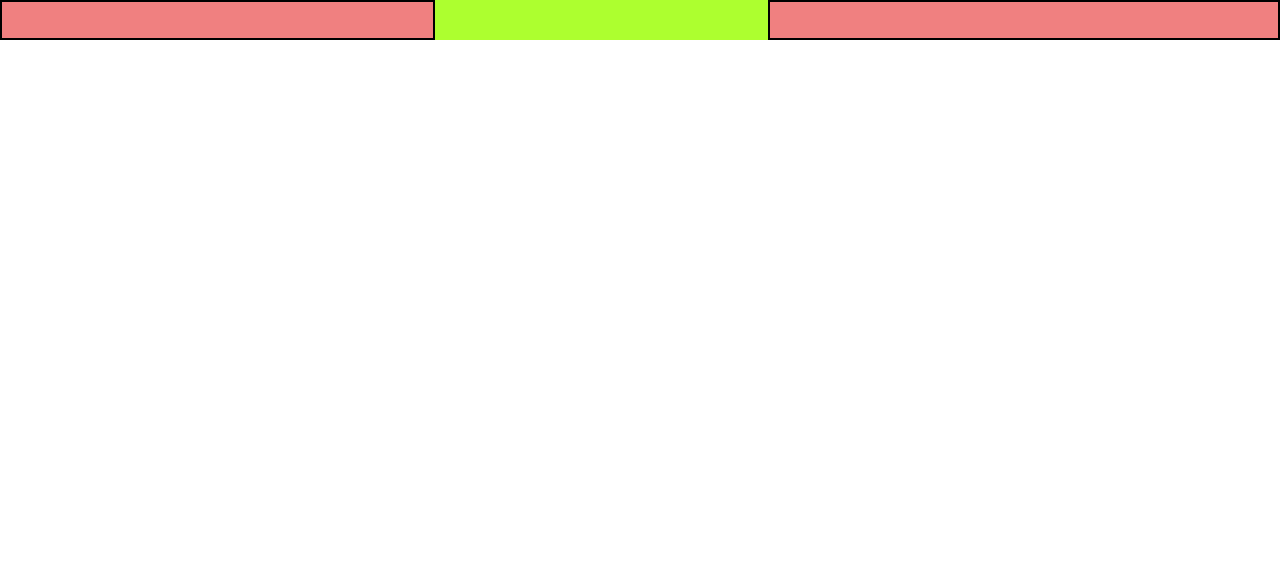
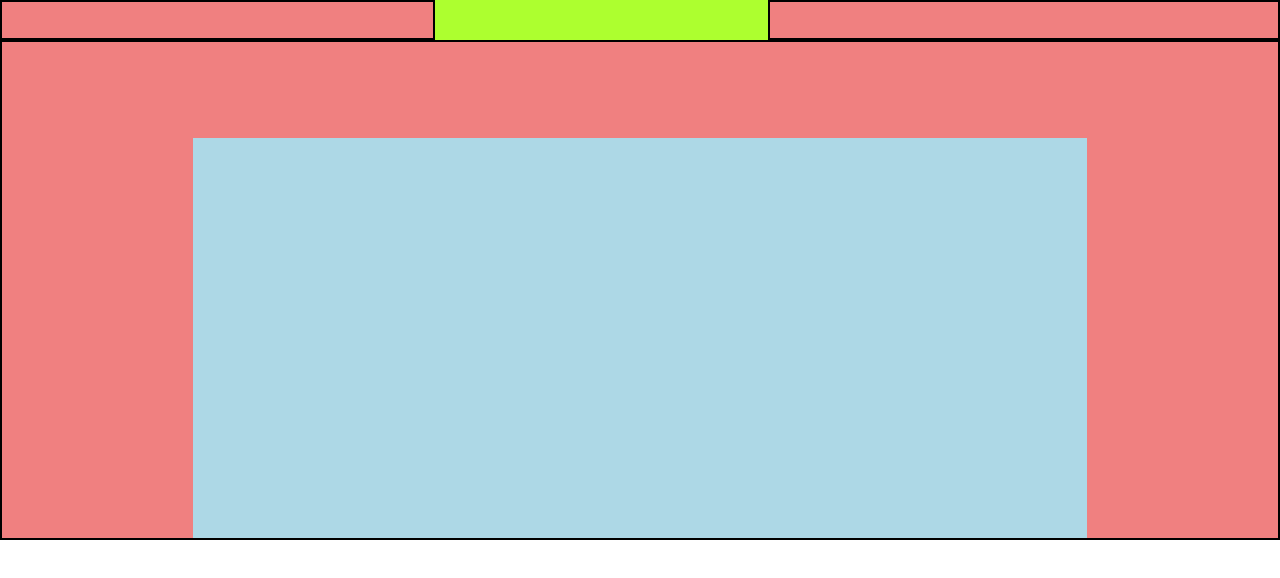
Before and after one commit to wmancaniello/htmlcss-dropbox, a plain HTML site: page index.html in a window 1280 px wide. Drawn offline with Linux system fonts and the light colour scheme.

Commit message:
add: first section

```diff
--- a/css/style.css
+++ b/css/style.css
@@ -29,6 +29,23 @@
     border: 2px solid black;
 }
 /* /HEADER */
+.first-container {
+    height: 500px;
+    width: 100%;
+    justify-content: center;
+    align-items: end;
+    /* debug */
+    background-color: lightcoral;
+    border: 2px solid black;
+}
+
+.first-box {
+    height: 400px;
+    width: 70%;
+    /* debug */
+    background-color: lightblue;
+}
+
 
 /* Utility */
 .flex {
--- a/index.html
+++ b/index.html
@@ -19,6 +19,13 @@
         </div>
     </header>
     <!-- /HEADER -->
+    <!-- MAIN -->
+    <main>
+        <div class="first-container flex">
+            <div class="first-box"></div>
+        </div>
+    </main>
+    <!-- /MAIN -->
 
 </body>
 </html>
```
